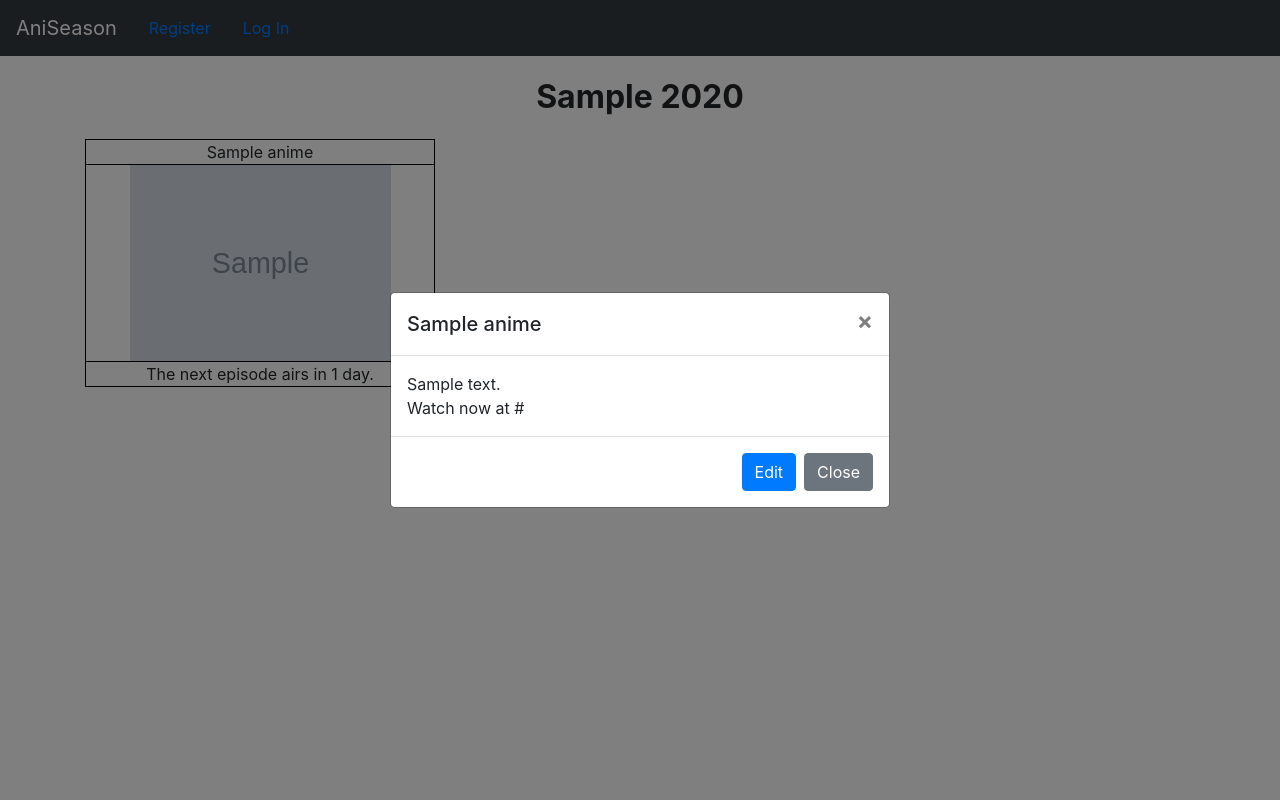
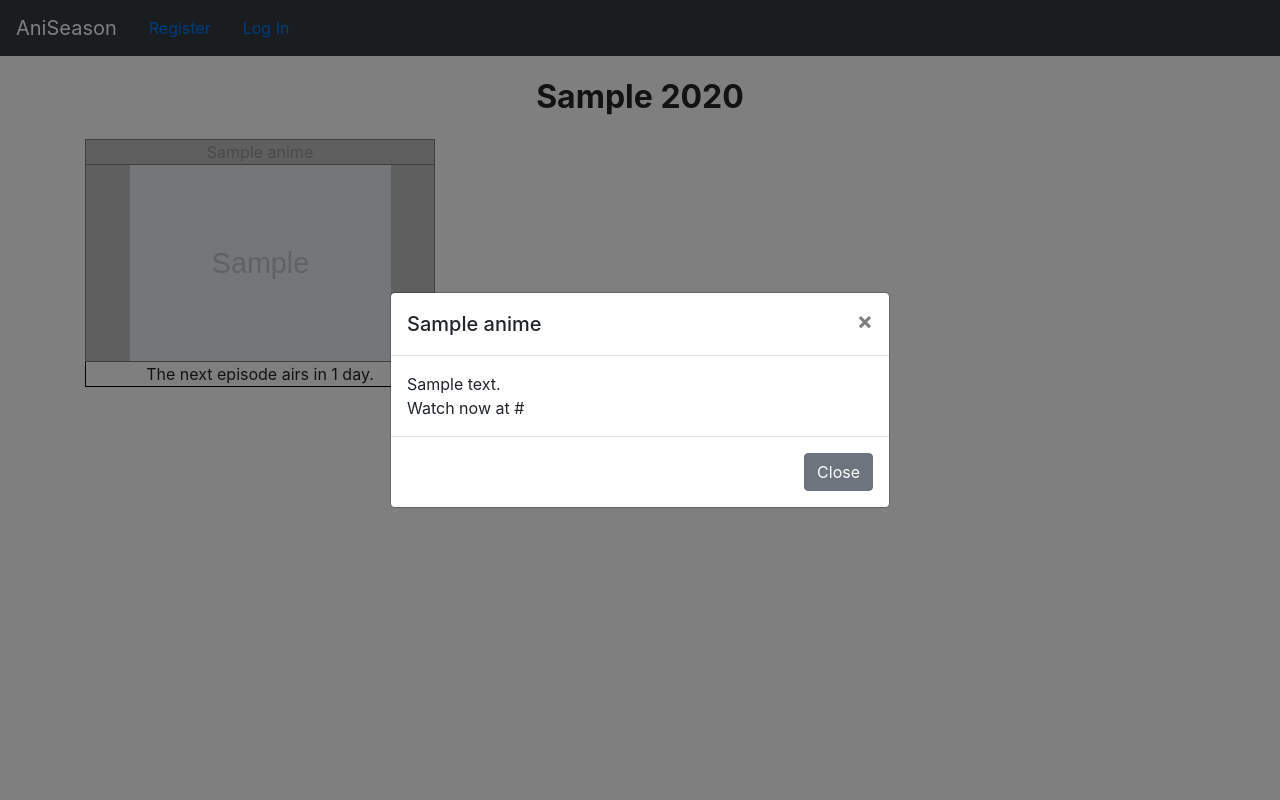
Before and after one commit to SyhabouthAlex/aniseason, a Flask app: page / in a window 1280 px wide, after a click that opens the changed part. Run offline with Flask 2, Linux system fonts and the light colour scheme; tables that the repository leaves empty hold one stand-in row (values such as "Sample post"); grey boxes marked "Sample" are stand-in pictures; some libraries are stand-ins or nearby versions.

Commit message:
fixed css

```diff
--- a/static/stylesheets/app.css
+++ b/static/stylesheets/app.css
@@ -38,3 +38,8 @@ img {
     margin-top: 3%;
     margin-bottom: 3%;
 }
+.title, .image, .airtime:hover {
+    background-color:grey;
+    opacity:0.5;
+    cursor: pointer;
+}
--- a/templates/home.html
+++ b/templates/home.html
@@ -25,7 +25,9 @@
                     {% endif %}
                     </div>
                     <div class="modal-footer">
-                    <a class="btn btn-primary" href="/edit/{{animes[i].id}}" role="button">Edit</a>
+                    {% if g.user.is_admin %}
+                        <a class="btn btn-primary" href="/edit/{{animes[i].id}}" role="button">Edit</a>
+                    {% endif %}
                     <button type="button" class="btn btn-secondary" data-dismiss="modal">Close</button>
                     </div>
                 </div>
```
